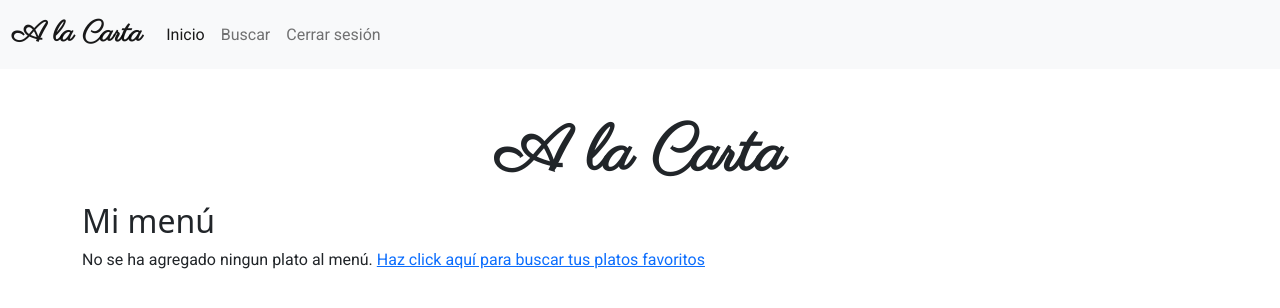
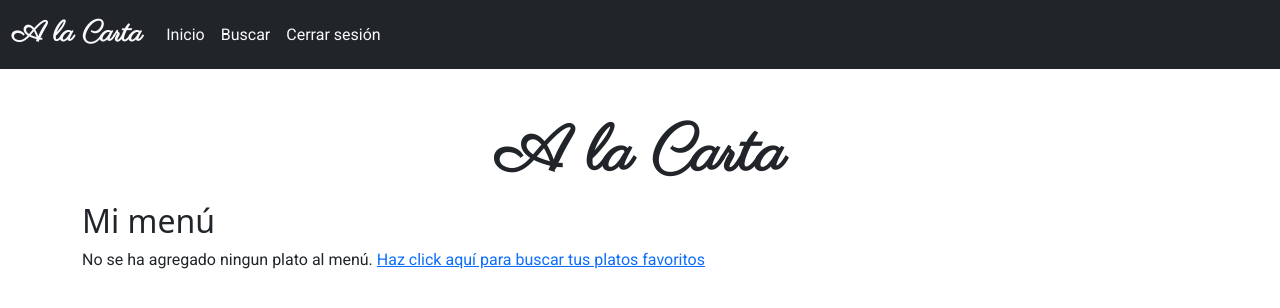
Before and after one commit to cnmorocho/alkemy-alacarta, an Angular app: page / in a window 1280 px wide. Shown: the top 308 px of the page. Built offline with nearby package versions, Linux system fonts and the light colour scheme; sample sign-in values are in the browser's storage.

Commit message:
Se cambio el fondo

```diff
--- a/src/app/shared/components/navbar/navbar.component.html
+++ b/src/app/shared/components/navbar/navbar.component.html
@@ -1,7 +1,7 @@
-<nav class="navbar navbar-expand-lg bg-light">
+<nav class="navbar navbar-dark navbar-expand-lg bg-dark .bg-gradient">
   <div class="container-fluid">
     <a
-      class="navbar-brand"
+      class="navbar-brand text-light"
       style="
         font-family: 'Parisienne', cursive;
         font-weight: 600;
@@ -25,16 +25,19 @@
     <div class="collapse navbar-collapse" id="navbarNav">
       <ul class="navbar-nav">
         <li class="nav-item">
-          <a class="nav-link active" aria-current="page" [routerLink]="['/']"
+          <a
+            class="nav-link text-light"
+            aria-current="page"
+            [routerLink]="['/']"
             >Inicio</a
           >
         </li>
         <li class="nav-item">
-          <a class="nav-link" [routerLink]="['/list']">Buscar</a>
+          <a class="nav-link text-light" [routerLink]="['/list']">Buscar</a>
         </li>
         <li class="nav-item">
           <a
-            class="nav-link"
+            class="nav-link text-light"
             aria-current="page"
             (click)="logout()"
             role="button"
```
